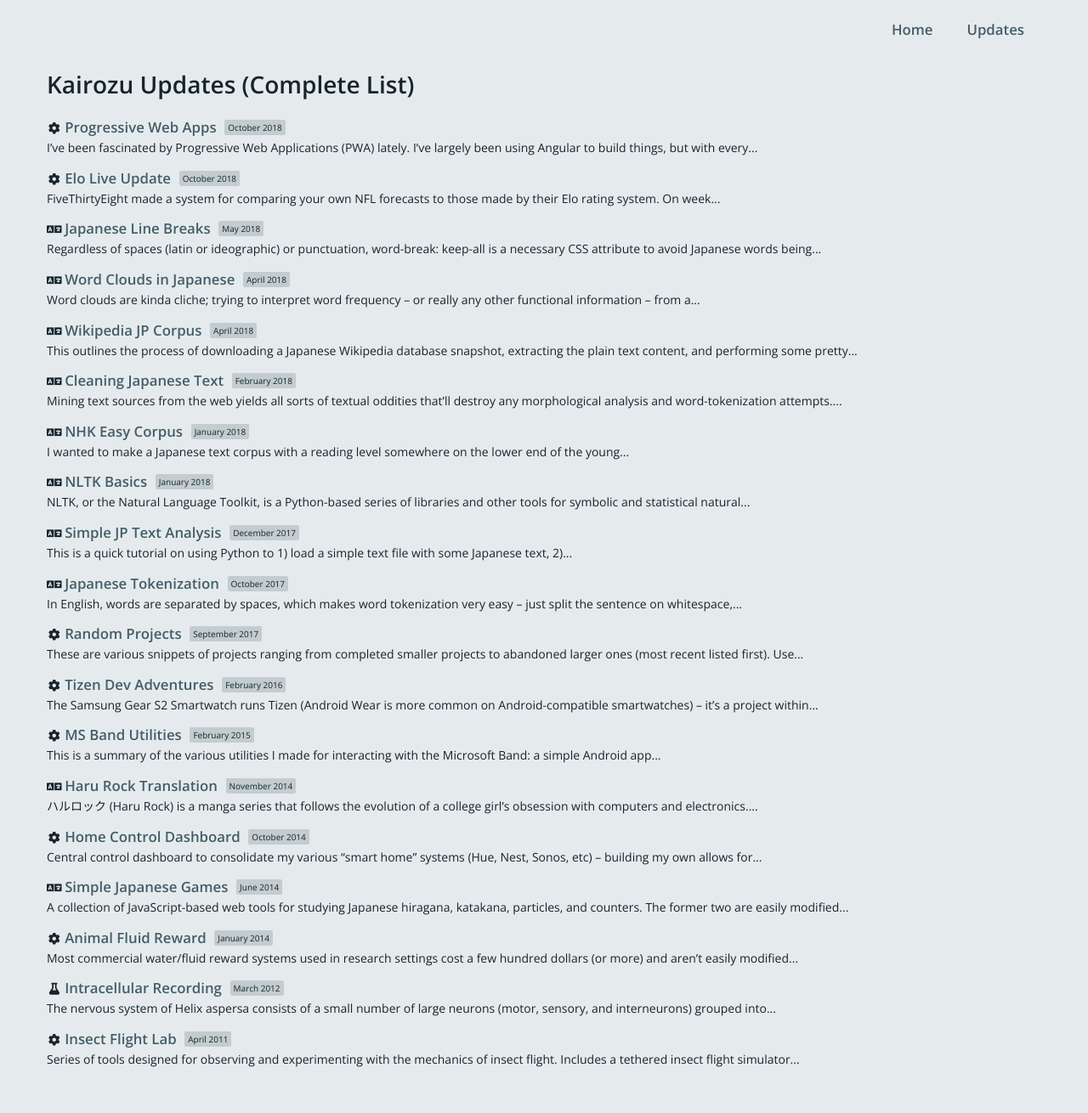
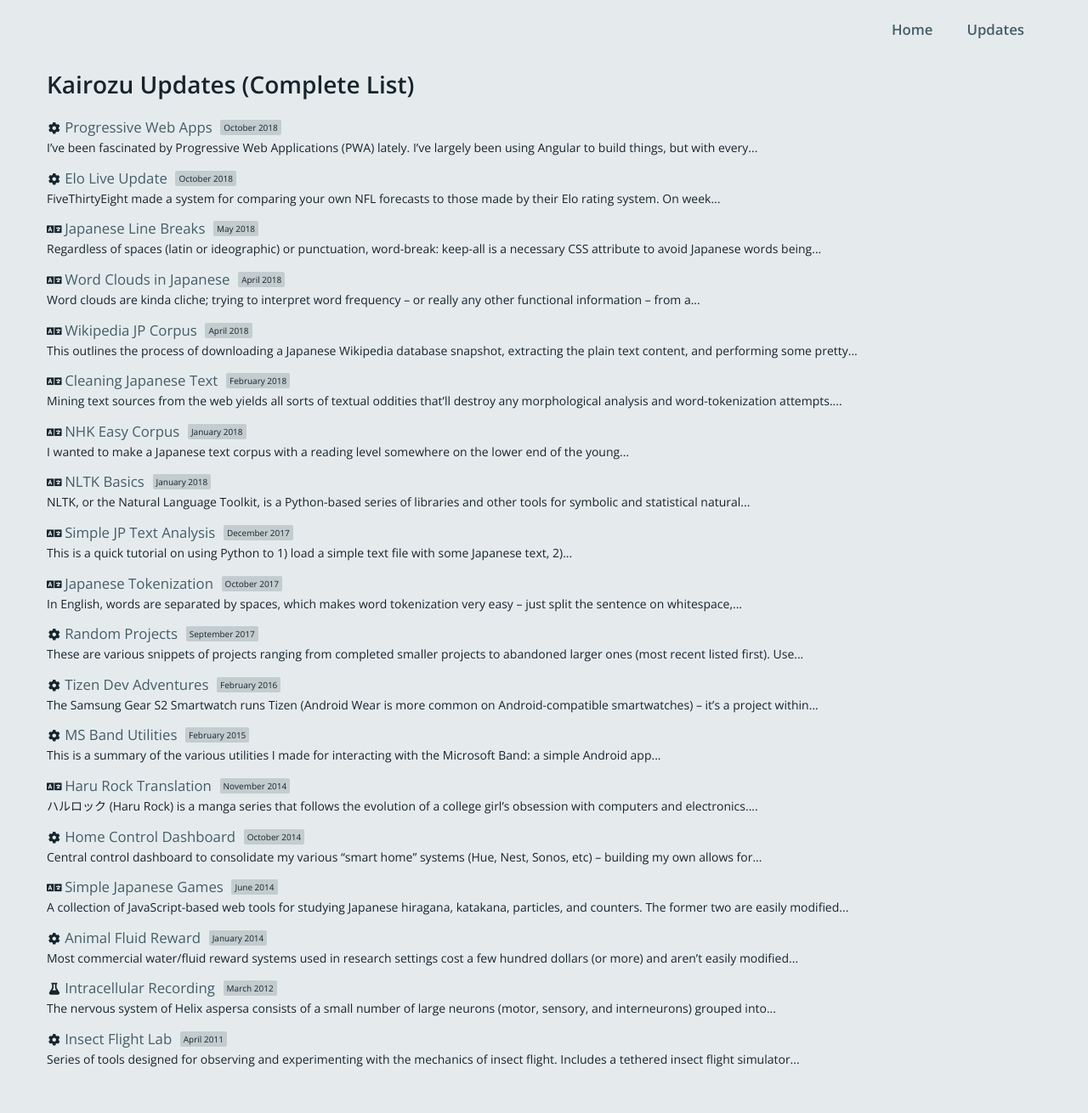
Before and after one commit to kairozu/kairozu.github.io, a Jekyll site: the page built from complete.md, in a window 1280 px wide. Shown: the whole page at 85% size. Built offline with Jekyll 4.4.1, drawn with Linux system fonts in a browser that asks for light colours; nearby versions of some CDN libraries.

Commit message:
remove bold from links

```diff
--- a/_layouts/index.html
+++ b/_layouts/index.html
@@ -31,7 +31,6 @@
 				   font-family: 'Anonymous Pro', monospace; }
 	.fontSocial { font-size: 1.8em; margin-left: 12px; }
 	#socialIcons { margin-top: 10px; }
-	a, a:link, a:visited { font-weight: 400; }
 	</style>
 </head>
 <body>
@@ -40,8 +39,8 @@
         <span class="fontEmail">amber@kairozu.com</span><br />
         <br />
         <div class="fontFolders">
-			<a href="{{ site.contentlist[0].url }}"><i class="far fa-folder-open fa-fw"></i> <span class="bold">{{ site.contentlist[0].title }}</span></a><br />
-			<a href="https://kairozu.com"><i class="fas fa-language fa-fw"></i> <span class="bold">Kairozu</span></a>
+			<a href="{{ site.contentlist[0].url }}"><i class="far fa-folder-open fa-fw"></i> {{ site.contentlist[0].title }}</a><br />
+			<a href="https://kairozu.com"><i class="fas fa-language fa-fw"></i> Kairozu</a>
 		</div>
         <br />
         <div id="socialIcons">
--- a/css/main.css
+++ b/css/main.css
@@ -35,7 +35,6 @@
 img { border-radius: 2px; }
 a, a:link, a:visited {
     text-decoration: none;
-    font-weight: 600;
     color: #455d67;
     -webkit-transition: 200ms color ease-in-out;
     -moz-transition: 200ms color ease-in-out;
```
